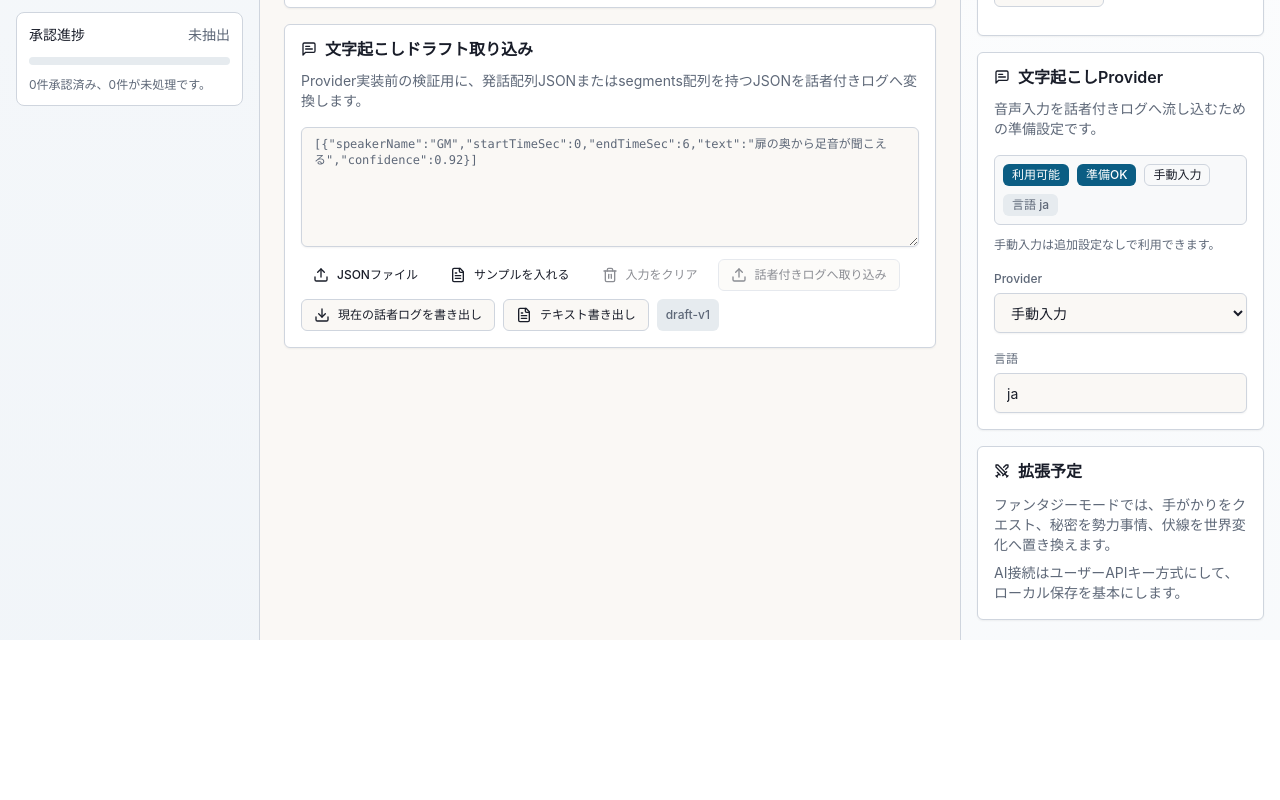
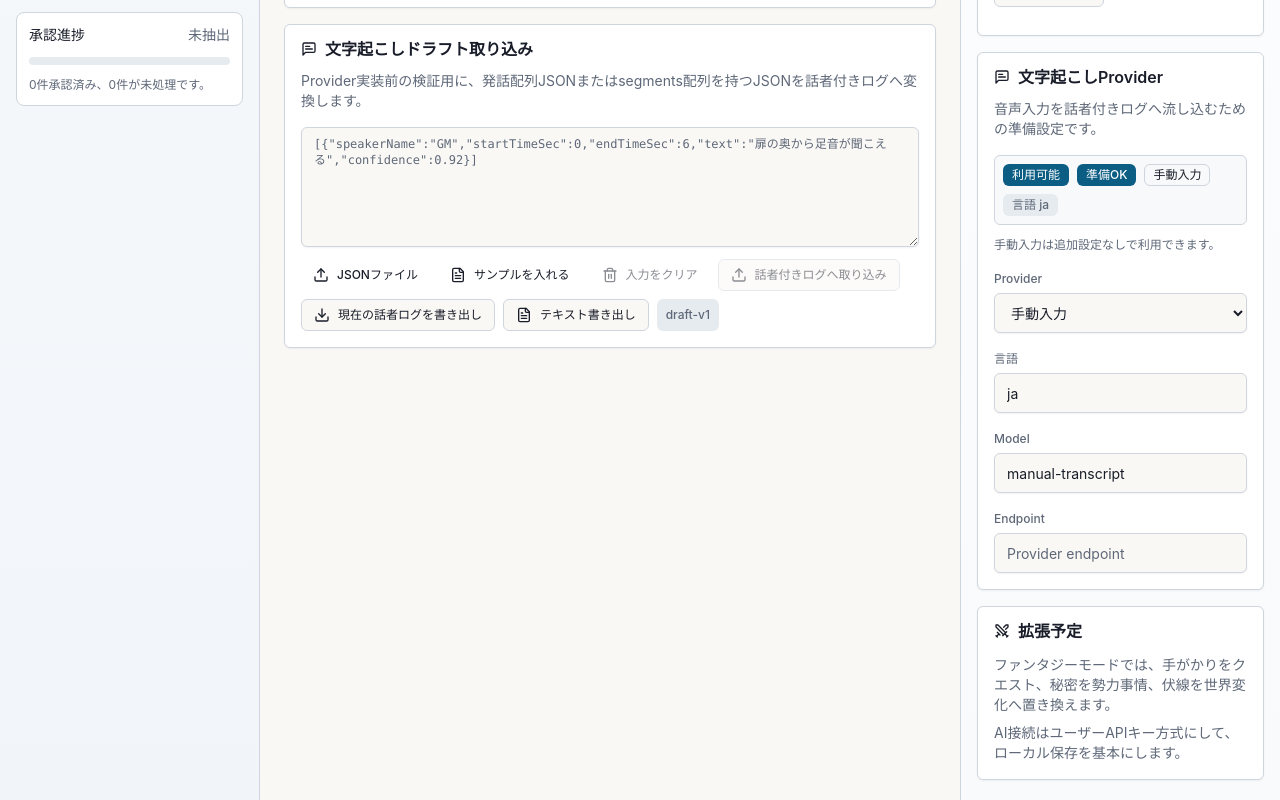
Before and after one commit to Kota-Ohno/trpg-gm-copilot, a React (Vite) app: page / in a window 1280 px wide. Shown: the part 920-1720 px from the top of the page. Before the commit the page ends 1560 px from the top, so only its background shows below. Built offline with nearby package versions, Linux system fonts and the light colour scheme.

Commit message:
Edit transcription provider model settings

```diff
--- a/src/App.tsx
+++ b/src/App.tsx
@@ -1968,6 +1968,61 @@ export function App() {
                   }
                 />
               </div>
+              <div>
+                <label className="text-xs font-medium text-muted-foreground" htmlFor="transcription-model">
+                  Model
+                </label>
+                <Input
+                  className="mt-1"
+                  disabled={isExtracting}
+                  id="transcription-model"
+                  value={transcriptionProvider.model}
+                  onBlur={(event) =>
+                    updateCampaignState({
+                      transcriptionProvider: {
+                        ...transcriptionProvider,
+                        model: event.target.value.trim() || selectedTranscriptionProvider.defaultModel,
+                      },
+                    })
+                  }
+                  onChange={(event) =>
+                    updateCampaignState({
+                      transcriptionProvider: {
+                        ...transcriptionProvider,
+                        model: event.target.value,
+                      },
+                    })
+                  }
+                />
+              </div>
+              <div>
+                <label className="text-xs font-medium text-muted-foreground" htmlFor="transcription-endpoint">
+                  Endpoint
+                </label>
+                <Input
+                  className="mt-1"
+                  disabled={isExtracting}
+                  id="transcription-endpoint"
+                  placeholder="Provider endpoint"
+                  value={transcriptionProvider.endpoint}
+                  onBlur={(event) =>
+                    updateCampaignState({
+                      transcriptionProvider: {
+                        ...transcriptionProvider,
+                        endpoint: event.target.value.trim(),
+                      },
+                    })
+                  }
+                  onChange={(event) =>
+                    updateCampaignState({
+                      transcriptionProvider: {
+                        ...transcriptionProvider,
+                        endpoint: event.target.value,
+                      },
+                    })
+                  }
+                />
+              </div>
             </CardContent>
           </Card>
 
```
